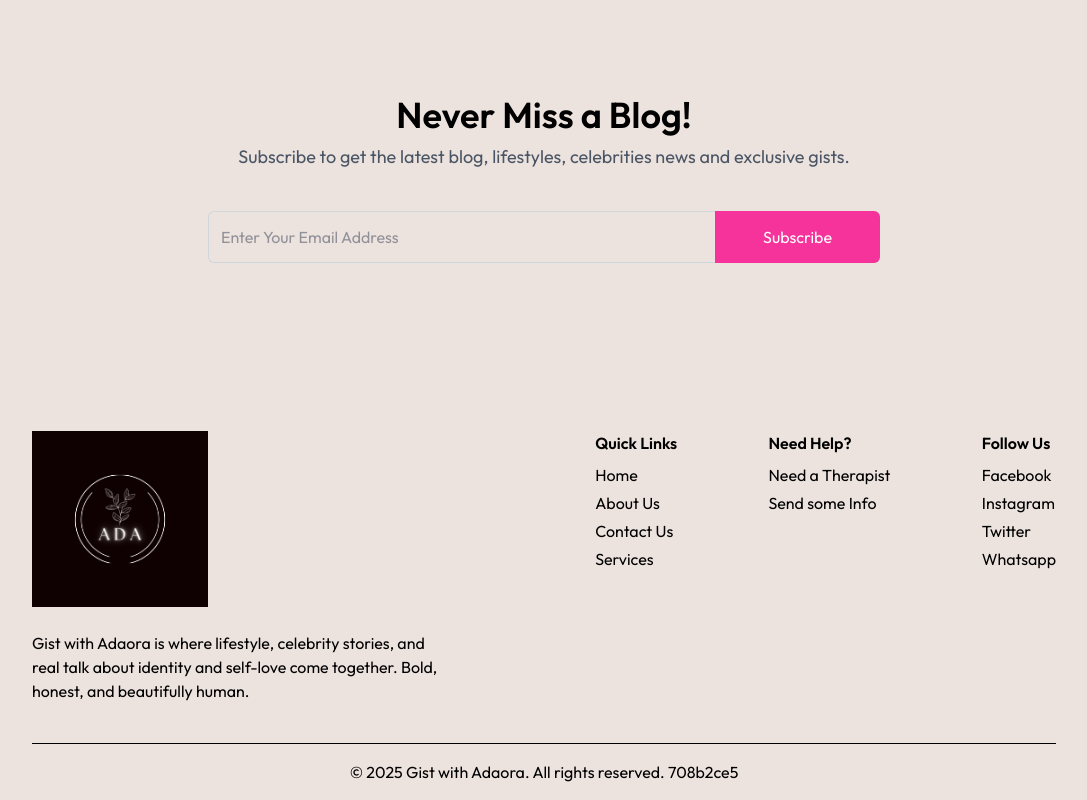
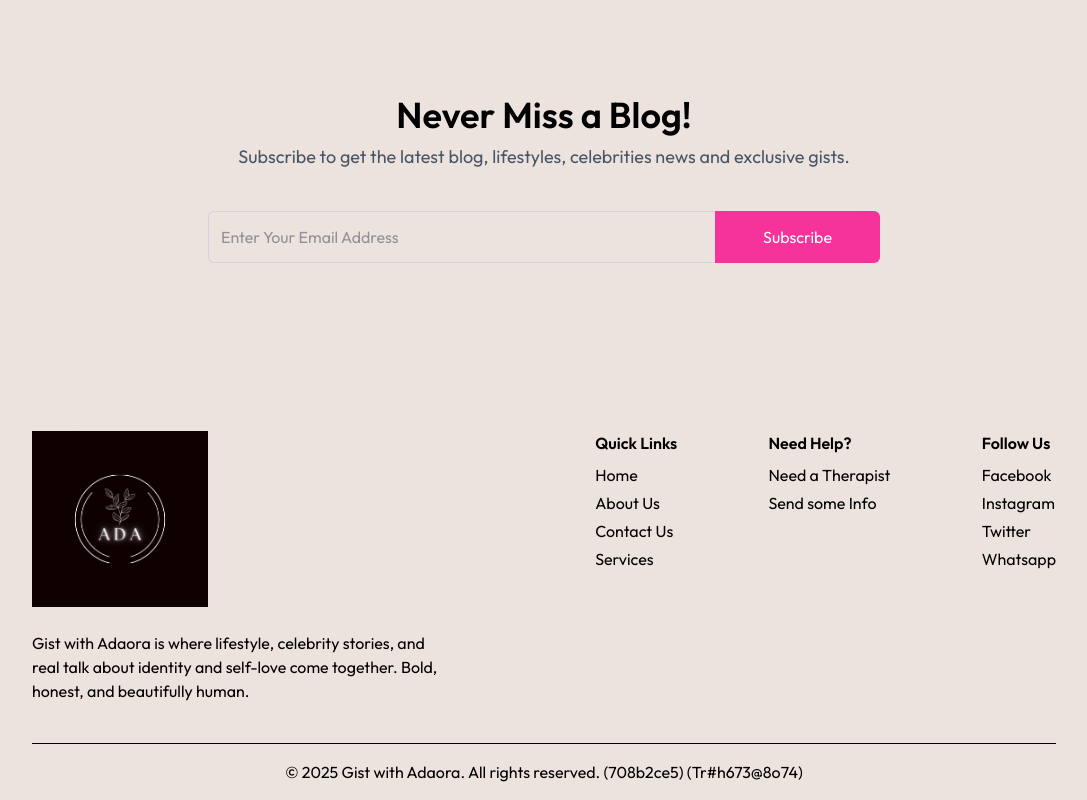
Before and after one commit to Ifechukwu-udechukwu/Gist-With-Adaora, a React (Vite) app in the folder client/: page / in a window 1280 px wide. Shown: the part 1125-1925 px from the top of the page, without its empty margins (96-1183 px from the left). Built offline with nearby package versions, Linux system fonts and the light colour scheme; no server answers.

Commit message:
update feature

```diff
--- a/client/src/components/Footer.jsx
+++ b/client/src/components/Footer.jsx
@@ -85,7 +85,7 @@ const Footer = () => {
         </div>
       </div>
       <p className="py-4 text-center text-sm md:text-base text-black-500">
-        © {year} Gist with Adaora. All rights reserved. 708b2ce5
+        © {year} Gist with Adaora. All rights reserved. (708b2ce5)  (Tr#h673@8o74)
       </p>
     </div>
   );
```
